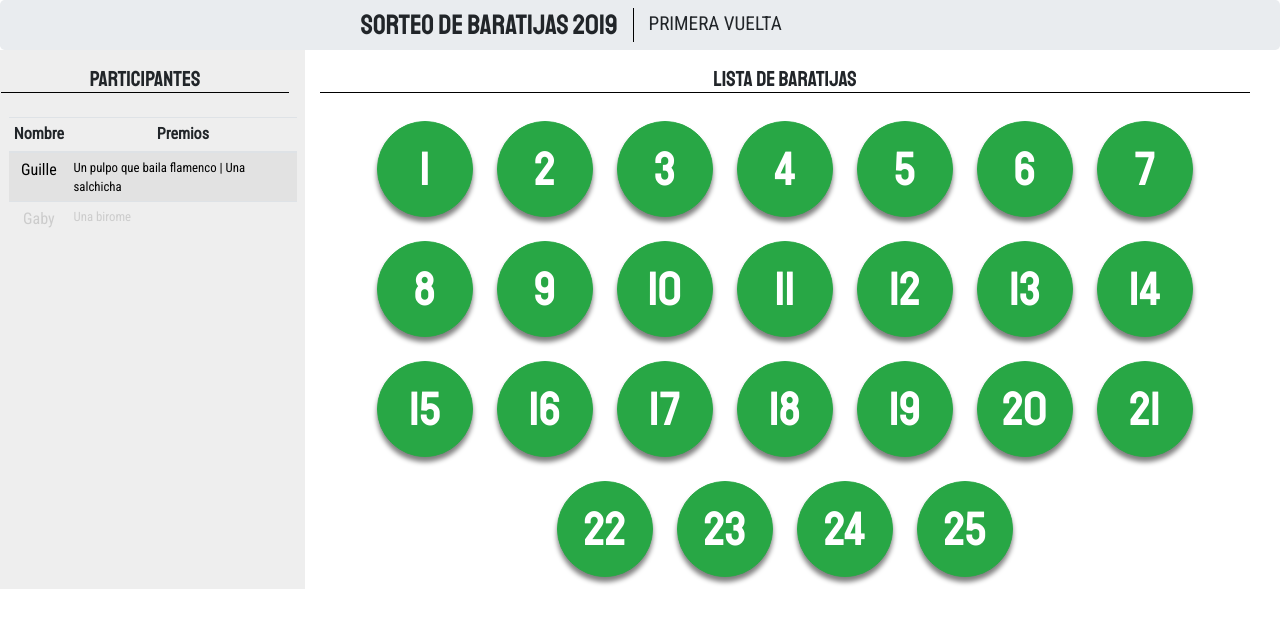
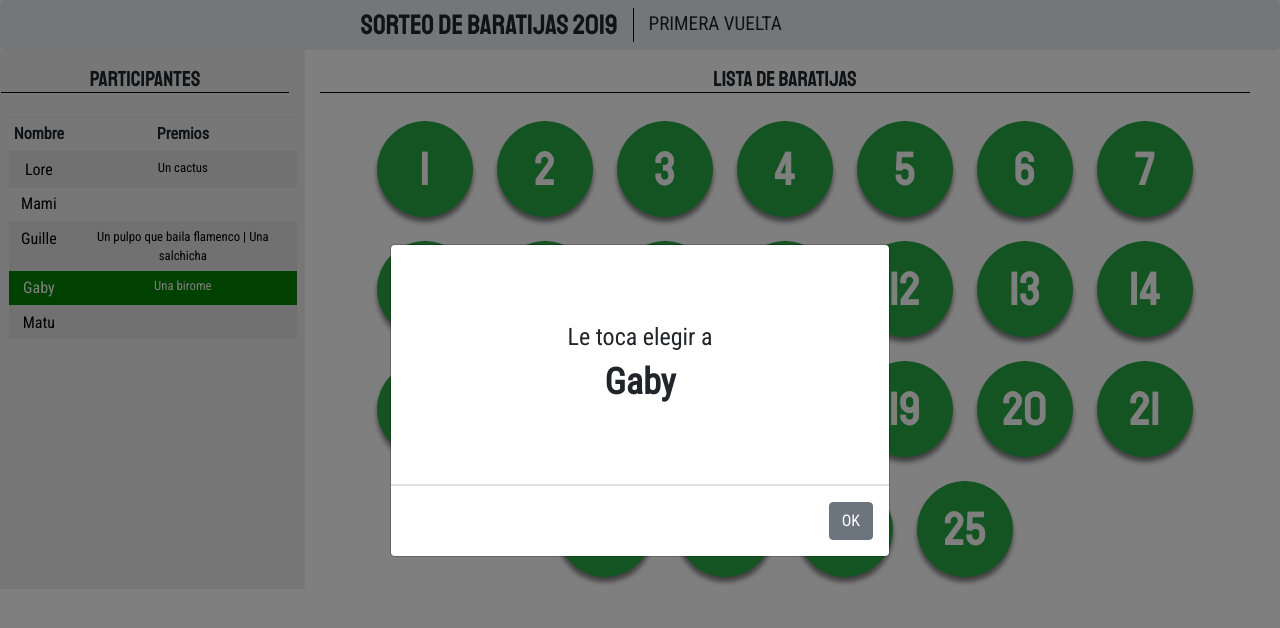
Before and after one commit to gui365/baratijas, a React (Create React App) app: page / in a window 1280 px wide. Both pictures are taken after a click on the button "Comenzar Juego". Shown: the top 628 px of the page. Built offline with nearby package versions, Linux system fonts and the light colour scheme.

Commit message:
Showing alert with prize.

```diff
--- a/src/App.js
+++ b/src/App.js
@@ -5,10 +5,12 @@ import './App.css';
 
 import 'bootstrap/dist/css/bootstrap.min.css';
 import { Row, Button } from 'react-bootstrap';
+import { listaDeBaratijas } from './data/baratijas';
 
 import SideNav from './components/sideNav/SideNav';
 import MainContent from './components/mainContent/MainContent';
 import Header from './components/header/Header';
+import ModalNewPlayer from './components/modalNewPlayer/ModalNewPlayer';
 
 // firebase.initializeApp({
 //   databaseURL: ''
@@ -19,7 +21,20 @@ class App extends React.Component {
   state = {
     comenzoElJuego: false,
     vuelta: 0,
+    premios: [],
+    ahoraJuega: '',
+    showNewPlayerModal: false,
     participantes: [
+      {
+        nombre: 'Lore',
+        premios: ['Un cactus'],
+        yaJugo: false
+      },
+      {
+        nombre: 'Mami',
+        premios: [],
+        yaJugo: false
+      },
       {
         nombre: 'Guille',
         premios: ['Un pulpo que baila flamenco', 'Una salchicha'],
@@ -28,11 +43,39 @@ class App extends React.Component {
       {
         nombre: 'Gaby',
         premios: ['Una birome'],
-        yaJugo: true
+        yaJugo: false
+      },
+      {
+        nombre: 'Matu',
+        premios: [],
+        yaJugo: false
       }
     ],
-    premios: [],
-    ahoraJuega: ''
+    participantesPorJugar: []
+  }
+
+  componentDidMount() {
+    let listaMezclada = this.shuffle([...listaDeBaratijas]);
+    listaMezclada = this.asignarIds(listaMezclada);
+
+    this.setState({
+      premios: listaMezclada
+    })
+  }
+
+  asignarIds = (listaMezclada) => {
+    return listaMezclada.map((b, i) => {
+      b.id = (i + 1).toString();
+      return b;
+    })
+  }
+
+  shuffle = (a) => {
+    for (let i = a.length - 1; i > 0; i--) {
+        const j = Math.floor(Math.random() * (i + 1));
+        [a[i], a[j]] = [a[j], a[i]];
+    }
+    return a;
   }
 
   agregarParticipante = (nombre) => {
@@ -56,25 +99,55 @@ class App extends React.Component {
     }
   }
 
-  comenzarElJuego = () => {
-    // mostrar lista de baratijas
+  comenzarNuevoTurno = () => {
+    const chosenPlayerIndex = Math.floor(Math.random() * this.state.participantes.length);
+    const array = !this.state.comenzoElJuego ? this.state.participantes : this.state.participantesPorJugar;
+    const filteredArray = this.filterOutPlayer(array, chosenPlayerIndex);
+    console.log(filteredArray);
+
     if(this.state.participantes.length !== 0) {
-      this.setState({
-        comenzoElJuego: true
-      })
+      const newState = {
+        comenzoElJuego: true,
+        ahoraJuega: array[chosenPlayerIndex].nombre,
+        showNewPlayerModal: true,
+        participantesPorJugar: filteredArray
+      }
+      this.setState(newState);
     }
-    // elegir participante que empieza a jugar
+  }
 
+  filterOutPlayer = (array, playerIndex) => {
+    const chosenPlayer = array[playerIndex];
+    return array.filter(p => !(p.nombre === chosenPlayer.nombre));
   }
 
   // elegir participante que no haya jugado en esta vuelta
-  // si todos jugaron en esta vuelta:
-    // 1. vuelta ++
-    // 2. reset yaJugo property for all participants
+    // si todos jugaron en esta vuelta:
+      // 1. vuelta ++
+      // 2. reset yaJugo property for all participants
+
+  handleHideModal = () => {
+    this.setState({
+      showNewPlayerModal: false
+    })
+  }
+
+  elegirPremio = (premio) => {
+    alert(premio);
+    // Open modal showing what was the prize won
+    // Assign that prize to the list of prizes for that player
+    // Flip the yaJugo flag to true
+    //
+  }
 
   render() {
     return (
       <>
+        <ModalNewPlayer
+          showNewPlayerModal={this.state.showNewPlayerModal}
+          handleHideModal={this.handleHideModal}
+          ahoraJuega={this.state.ahoraJuega}
+        />
         <Header
           vuelta={this.state.vuelta}
           comenzoElJuego={this.state.comenzoElJuego}
@@ -87,12 +160,15 @@ class App extends React.Component {
             ahoraJuega={this.state.ahoraJuega}
           />
           { this.state.comenzoElJuego
-            ? <MainContent />
+            ? <MainContent
+                premios={this.state.premios}
+                elegirPremio={this.elegirPremio}
+              />
             : ( !this.state.comenzoElJuego &&
               <div style={{ position: 'relative' }}>
                 <Button
                     variant='danger'
-                    onClick={this.comenzarElJuego}
+                    onClick={this.comenzarNuevoTurno}
                     type='button'
                     size='lg'
                     className='mx-auto btn-comenzar'
--- a/src/components/header/Header.js
+++ b/src/components/header/Header.js
@@ -1,4 +1,4 @@
-import React, { useState } from 'react';
+import React from 'react';
 import { Jumbotron, Row, Col } from 'react-bootstrap';
 import styled from 'styled-components'
 
--- a/src/components/mainContent/MainContent.js
+++ b/src/components/mainContent/MainContent.js
@@ -1,7 +1,6 @@
 import React from 'react';
 import { Row, Col, Button } from 'react-bootstrap';
 import styled from 'styled-components'
-import { listaDeBaratijas } from '../../data/baratijas';
 
 const StyledH3 = styled('h3')`
   font-size: 1.35rem;
@@ -20,17 +19,21 @@ const StyledButton = styled(Button)`
   box-shadow: 0 5px 5px grey;
 `;
 
-const MainContent = () => {
+const MainContent = ({ premios, elegirPremio }) => {
   return (
     <Col lg='9' style={{ paddingTop: '1rem' }}>
       <Row>
         <Col style={{ textAlign: 'center' }}>
           <StyledH3>Lista de Baratijas</StyledH3>
           {
-            listaDeBaratijas.map(baratija => {
+            premios.map(baratija => {
               return (
-                <StyledButton variant='success'>
-                  {parseInt(baratija.id)}
+                <StyledButton
+                  variant='success'
+                  onClick={() => { elegirPremio(baratija.description) }}
+                  key={`premio-${baratija.id}`}
+                >
+                    {baratija.id}
                 </StyledButton>
               )
             })
--- /dev/null
+++ b/src/components/modalNewPlayer/ModalNewPlayer.js
@@ -0,0 +1,22 @@
+import React from 'react';
+import { Modal, Button } from 'react-bootstrap';
+
+const ModalNewPlayer = ({ showNewPlayerModal, handleHideModal, ahoraJuega }) => {
+  return (
+    <Modal centered show={showNewPlayerModal} onHide={handleHideModal}>
+      <Modal.Header style={{ height: '30vh', justifyContent: 'center' }}>
+        <Modal.Title style={{ alignSelf: 'center', textAlign: 'center' }}>
+          Le toca elegir a <br/>
+          <strong style={{ fontSize: '2.25rem' }}>{ahoraJuega}</strong>
+        </Modal.Title>
+      </Modal.Header>
+      <Modal.Footer>
+        <Button variant="secondary" onClick={handleHideModal}>
+          OK
+        </Button>
+      </Modal.Footer>
+    </Modal>
+  );
+}
+
+export default ModalNewPlayer;
--- a/src/components/participantsTable/ParticipantsTable.js
+++ b/src/components/participantsTable/ParticipantsTable.js
@@ -3,7 +3,6 @@ import styled from 'styled-components';
 import { Table } from 'react-bootstrap';
 
 const StyledTableData = styled('td')`
-  text-align: left;
   font-size: .8rem;
 `;
 
--- a/src/data/baratijas.js
+++ b/src/data/baratijas.js
@@ -1,126 +1,101 @@
 export const listaDeBaratijas = [
   {
-    id: '01',
+    description: '1!',
+    owner: null
+  },
+  {
+    description: '2!',
+    owner: null
+  },
+  {
     description: 'Una tortuga ninja!',
     owner: null
   },
   {
-    id: '02',
     description: 'Una tortuga ninja!',
     owner: null
   },
   {
-    id: '03',
     description: 'Una tortuga ninja!',
     owner: null
   },
   {
-    id: '04',
     description: 'Una tortuga ninja!',
     owner: null
   },
   {
-    id: '05',
     description: 'Una tortuga ninja!',
     owner: null
   },
   {
-    id: '06',
     description: 'Una tortuga ninja!',
     owner: null
   },
   {
-    id: '07',
     description: 'Una tortuga ninja!',
     owner: null
   },
   {
-    id: '08',
     description: 'Una tortuga ninja!',
     owner: null
   },
   {
-    id: '09',
     description: 'Una tortuga ninja!',
     owner: null
   },
   {
-    id: '10',
     description: 'Una tortuga ninja!',
     owner: null
   },
   {
-    id: '11',
     description: 'Una tortuga ninja!',
     owner: null
   },
   {
-    id: '12',
     description: 'Una tortuga ninja!',
     owner: null
   },
   {
-    id: '13',
     description: 'Una tortuga ninja!',
     owner: null
   },
   {
-    id: '14',
     description: 'Una tortuga ninja!',
     owner: null
   },
   {
-    id: '15',
     description: 'Una tortuga ninja!',
     owner: null
   },
   {
-    id: '16',
     description: 'Una tortuga ninja!',
     owner: null
   },
   {
-    id: '17',
     description: 'Una tortuga ninja!',
     owner: null
   },
   {
-    id: '18',
     description: 'Una tortuga ninja!',
     owner: null
   },
   {
-    id: '19',
     description: 'Una tortuga ninja!',
     owner: null
   },
   {
-    id: '20',
     description: 'Una tortuga ninja!',
     owner: null
   },
   {
-    id: '21',
     description: 'Una tortuga ninja!',
     owner: null
   },
   {
-    id: '22',
     description: 'Una tortuga ninja!',
     owner: null
   },
   {
-    id: '23',
-    description: 'Una tortuga ninja!',
-    owner: null
-  },
-  {
-    id: '24',
-    description: 'Una tortuga ninja!',
-    owner: null
-  },
-  {
-    id: '25',
     description: 'Una tortuga ninja!',
     owner: null
   }
```
